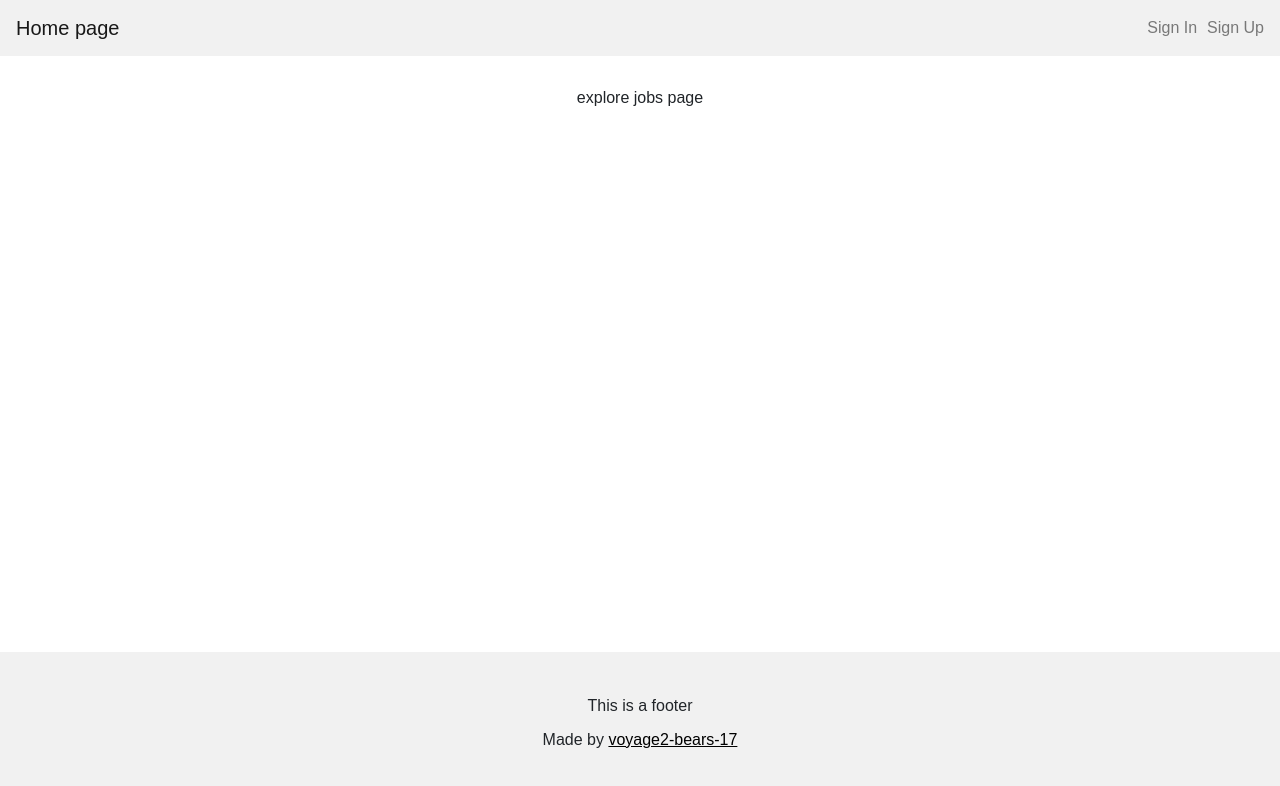
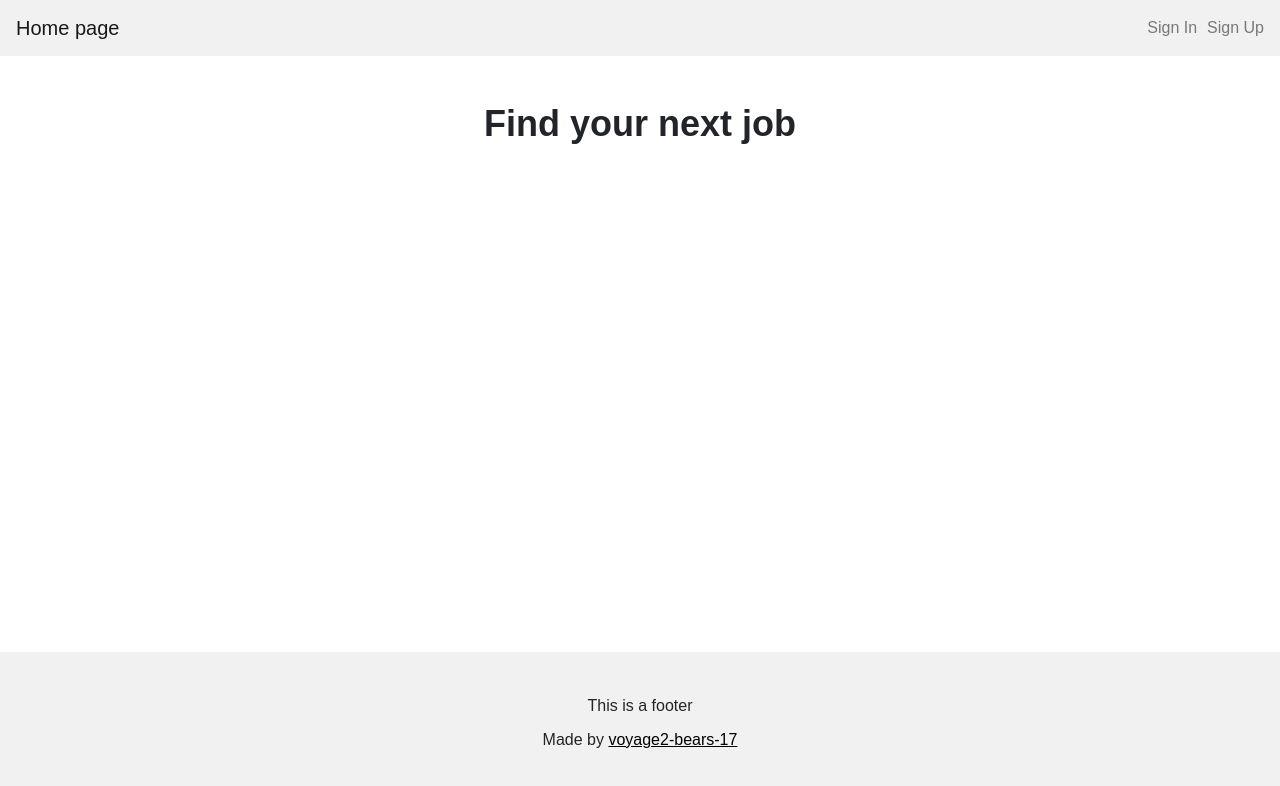
Before and after one commit to NinoMaj/Voyage2-Bears-17, a React (Create React App) app in the folder client/: page /explore in a window 1280 px wide. Shown: the top 786 px of the page. Built offline with nearby package versions, Linux system fonts and the light colour scheme.

Commit message:
add page heading

```diff
--- /dev/null
+++ b/client/src/components/ExploreJobs/style.jsx
@@ -0,0 +1,7 @@
+import styled from "styled-components";
+
+export const Heading = styled.h2`
+  padding: 0.5em 0;
+  font-weight: 700;
+  font-size: 36px;
+`;
--- a/client/src/components/pages/ExploreJobs.js
+++ b/client/src/components/pages/ExploreJobs.js
@@ -1,7 +1,8 @@
 import * as React from "react";
+import { Heading } from "../ExploreJobs/style";
 
 function ExploreJobs(props) {
-  return <div>explore jobs page</div>;
+  return [<Heading key={0}>Find your next job</Heading>];
 }
 
 export default ExploreJobs;
```
